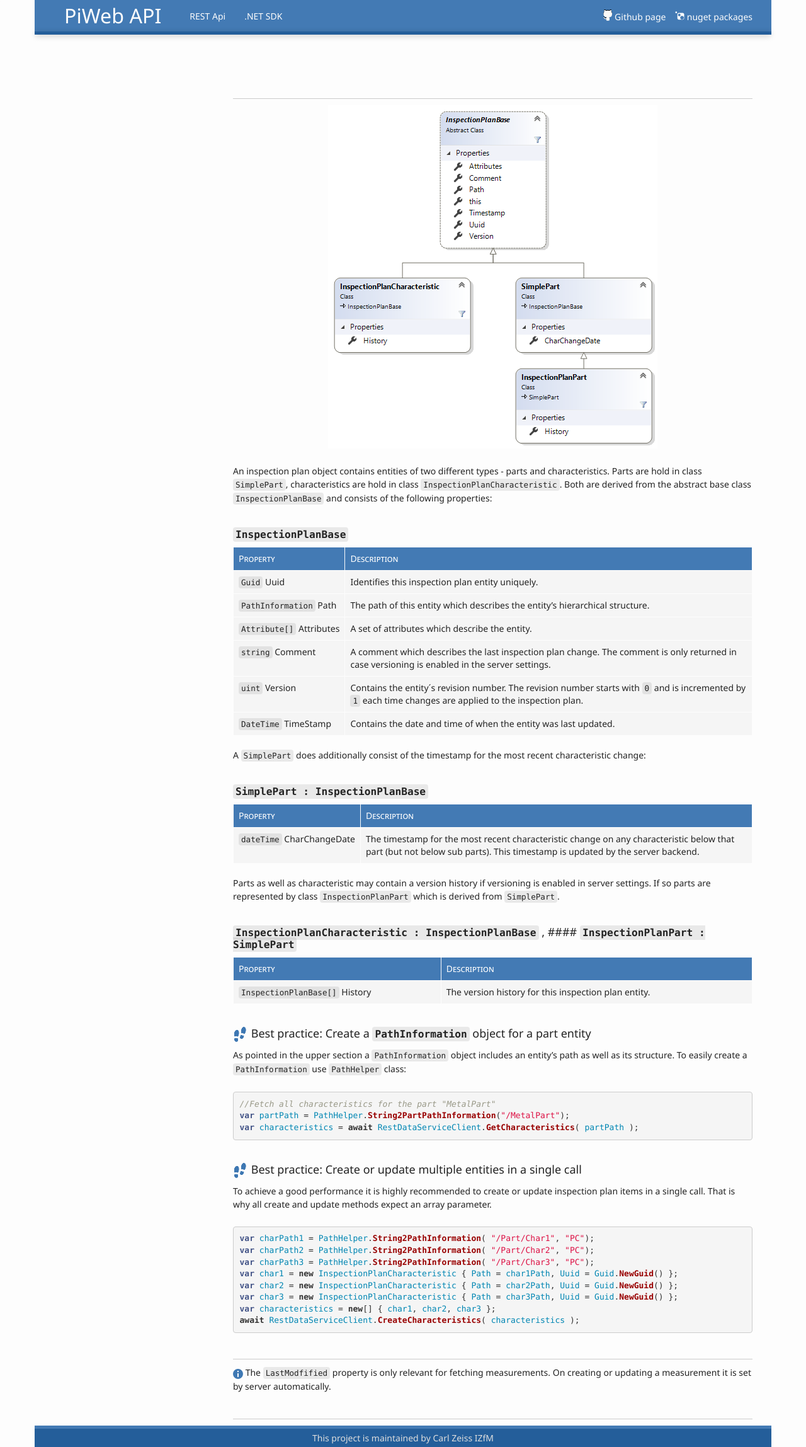
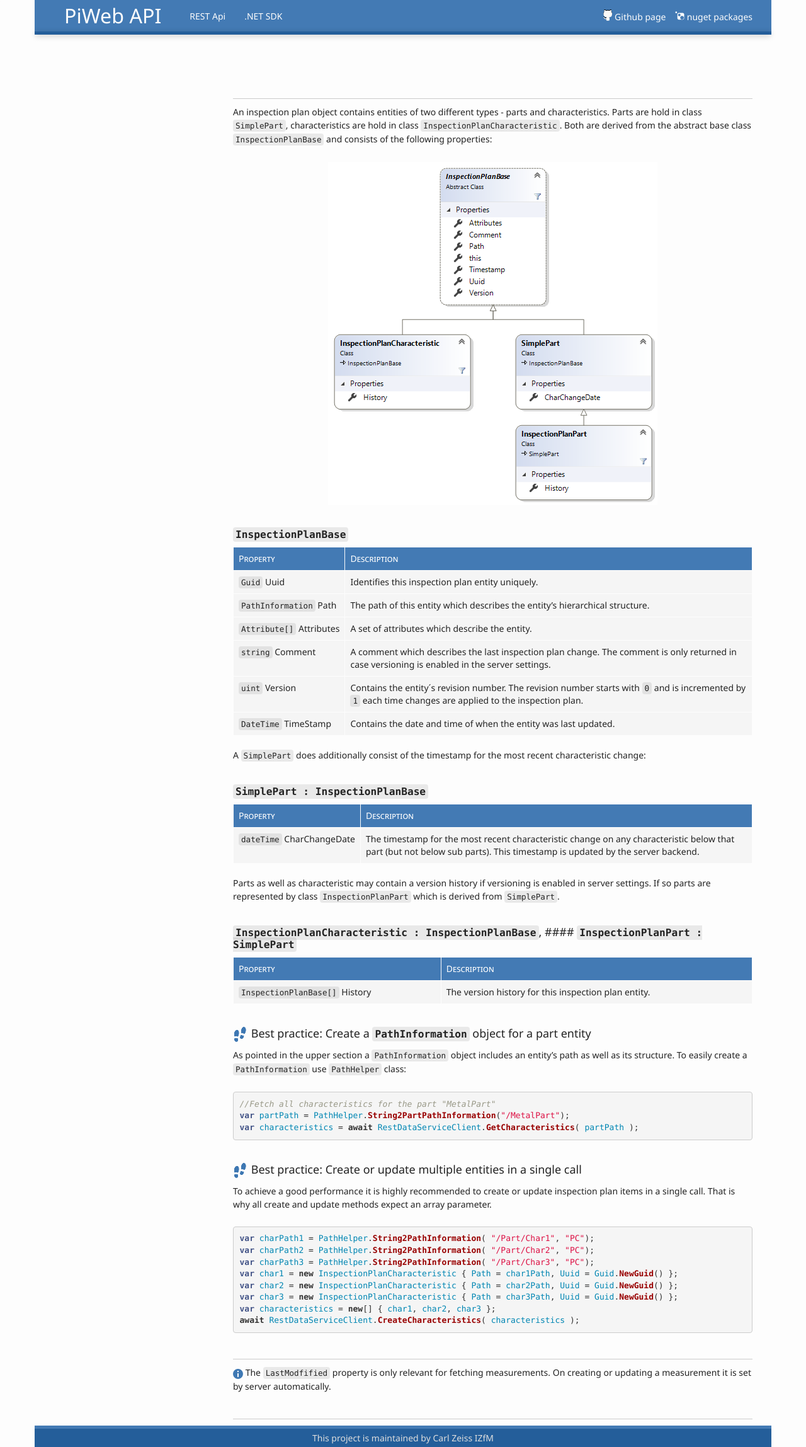
Before and after one commit to ZEISS-PiWeb/PiWeb-Api, a Jekyll site: the page built from _pages/022-basics.md, in a window 1280 px wide. Shown: the whole page at 63% size. Built offline with Jekyll 4.4.1, drawn with Linux system fonts in a browser that asks for light colours; our own code applies the rules of GitHub Pages for plain Markdown files.

Commit message:
Change paragraph order

```diff
--- a/_pages/022-basics.md
+++ b/_pages/022-basics.md
@@ -1,8 +1,8 @@
 <h2 id="{{page.sections['basics']['secs']['inspectionPlan'].anchor}}">{{page.sections['basics']['secs']['inspectionPlan'].title}}</h2>
 
+An inspection plan object contains entities of two different types - parts and characteristics. Parts are hold in class `SimplePart`, characteristics are hold in class `InspectionPlanCharacteristic`. Both are derived from the abstract base class `InspectionPlanBase` and consists of the following properties:
+
 <img src="/PiWeb-Api/images/inspection-plan-schema.png" class="img-responsive center-block">
-
-An inspection plan object contains entities of two different types - parts and characteristics. Parts are hold in class `SimplePart`, characteristics are hold in class `InspectionPlanCharacteristic`. Both are derived from the abstract base class `InspectionPlanBase` and consists of the following properties:
 
 #### `InspectionPlanBase`
 
@@ -32,7 +32,7 @@ Property                                          | Description
 
 Parts as well as characteristic may contain a version history if versioning is enabled in server settings. If so parts are represented by class `InspectionPlanPart` which is derived from `SimplePart`.
 
-#### `InspectionPlanCharacteristic : InspectionPlanBase` , #### `InspectionPlanPart : SimplePart`
+#### `InspectionPlanCharacteristic : InspectionPlanBase`, #### `InspectionPlanPart : SimplePart`
 
 {% capture table %}
 Property                                               | Description
```
